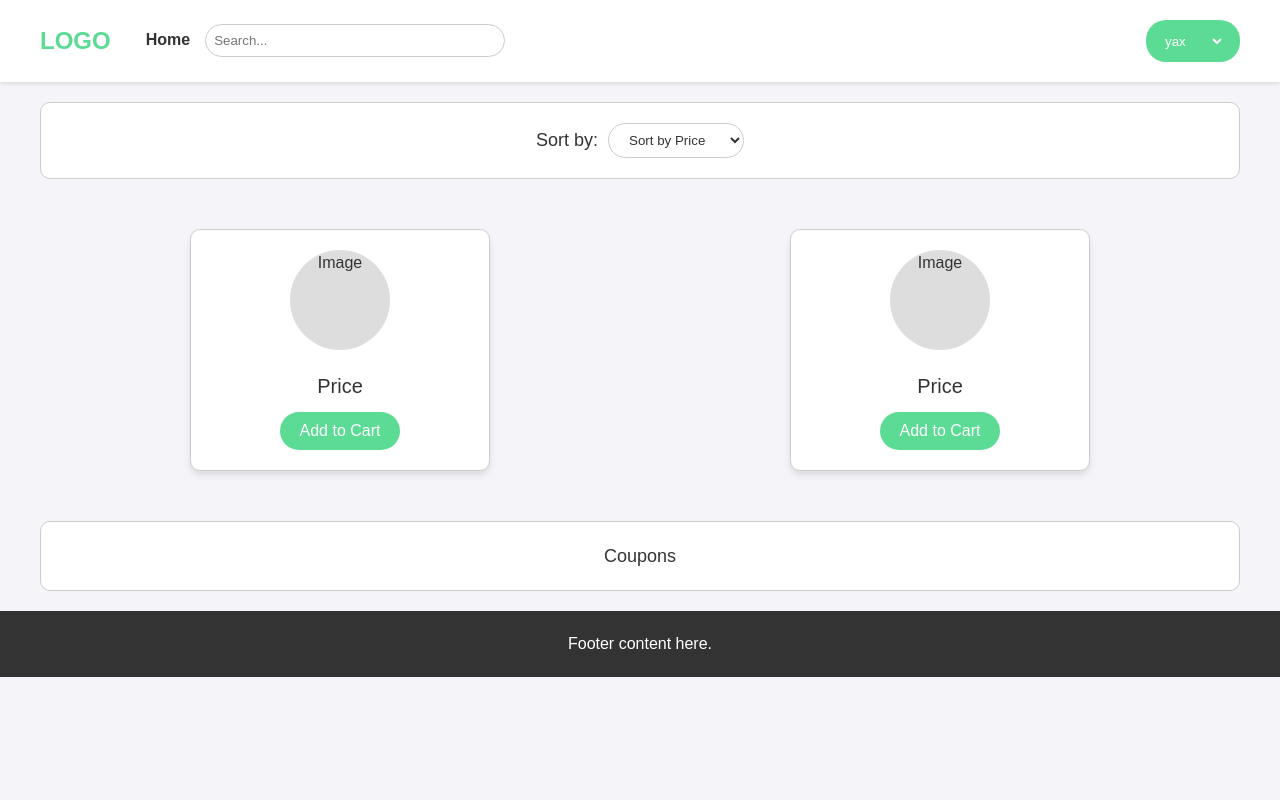
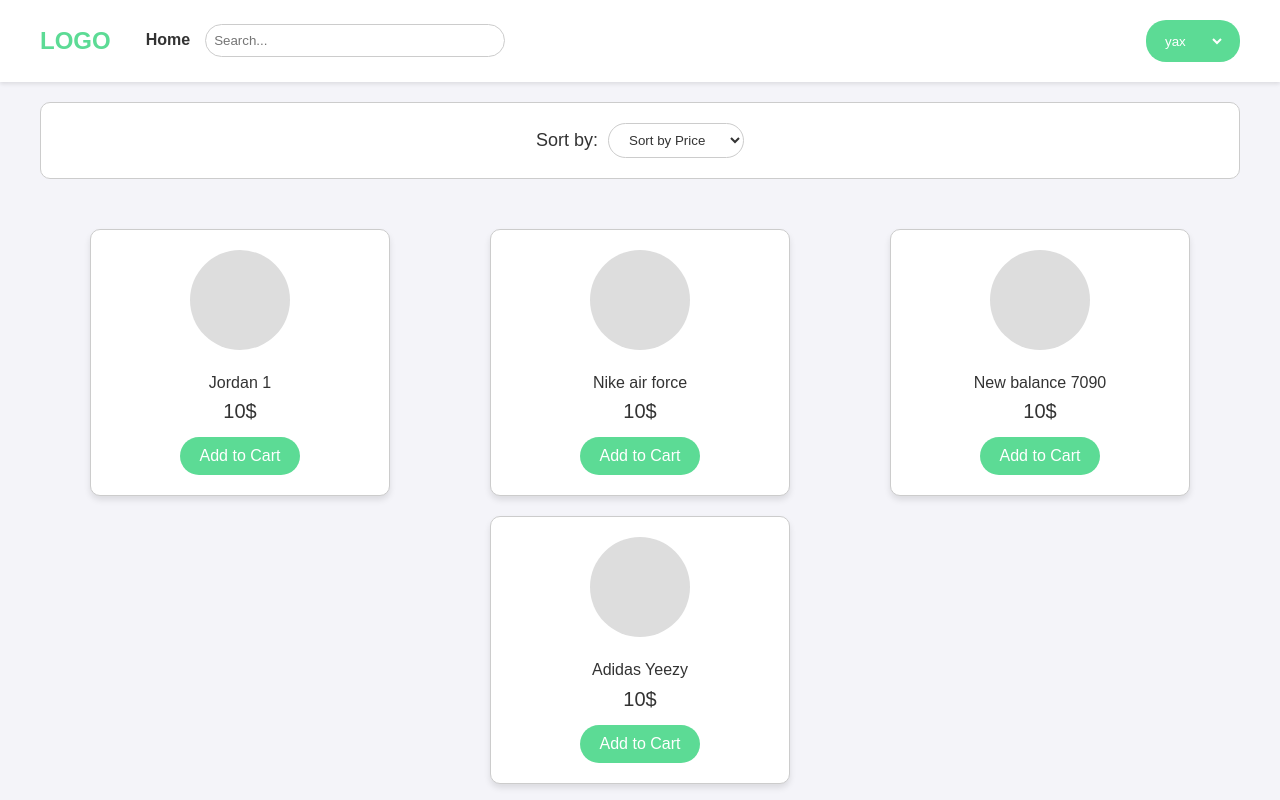
Before and after one commit to Yax26/solescene, a React (Create React App) app: page / in a window 1280 px wide. Shown: the top 800 px of the page. Built offline with nearby package versions, Linux system fonts and the light colour scheme.

Commit message:
uplifted required states and also worked with add to cart button.

```diff
--- a/src/App.js
+++ b/src/App.js
@@ -2,6 +2,7 @@
 import { Footer } from "./Footer";
 import { Header } from "./Header";
 import "./index.css";
+import { useState } from "react";
 
 function App() {
   const users = [{ name: "yax" }, { name: "sarthak" }, { name: "dhruvil" }];
@@ -10,28 +11,43 @@
       id: 1,
       name: "Jordan 1",
       image: "",
+      price: 10,
     },
     {
       id: 2,
       name: "Nike air force",
       image: "",
+      price: 10,
     },
     {
       id: 3,
       name: "New balance 7090",
       image: "",
+      price: 10,
     },
     {
       id: 4,
       name: "Adidas Yeezy",
       image: "",
+      price: 10,
     },
   ];
 
+  // state : user
+  const [user, SetSelectedUser] = useState(0);
+
+  // state : cart
+  const [cart, setCart] = useState([]);
+
   return (
     <div className="App">
-      <Header users={users} products={products} />
-      <Body products={products} />
+      <Header
+        users={users}
+        products={products}
+        user={user}
+        SetSelectedUser={SetSelectedUser}
+      />
+      <Body products={products} cart={cart} setCart={setCart} user={user} />
       <Footer />
     </div>
   );
--- a/src/Body.js
+++ b/src/Body.js
@@ -1,7 +1,7 @@
-export function Body({ products }) {
+export function Body({ products, cart, setCart }) {
   return (
     <main>
-      <div class="filters">
+      <div className="filters">
         <label for="sort-by">Sort by:</label>
         <select id="sort-by">
           <option value="price">Sort by Price</option>
@@ -9,24 +9,35 @@
         </select>
       </div>
 
-      {/* *********************products **************************/}
-      <section class="products">
-        <article class="product">
-          <div class="product-image">Image</div>
-          <div class="product-details">
-            <p class="price">Price</p>
-            <button>Add to Cart</button>
-          </div>
-        </article>
-        <article class="product">
-          <div class="product-image">Image</div>
-          <div class="product-details">
-            <p class="price">Price</p>
-            <button>Add to Cart</button>
-          </div>
-        </article>
-      </section>
-      <aside class="coupons">Coupons</aside>
+      {/* *********************products**************************/}
+      <Products products={products} cart={cart} setCart={setCart} />
+      <aside className="coupons">Coupons</aside>
     </main>
   );
 }
+
+function Products({ products, cart, setCart }) {
+  return (
+    <section class="products">
+      {products.map((product) => {
+        return (
+          <article className="product">
+            <div className="product-image">{product.image}</div>
+            <div className="product-details">
+              <span>{product.name}</span>
+              <p className="price">{product.price}$</p>
+              <button
+                onClick={() => {
+                  setCart([...cart, product]);
+                }}
+              >
+                {console.log(cart, "hello")}
+                Add to Cart
+              </button>
+            </div>
+          </article>
+        );
+      })}
+    </section>
+  );
+}
--- a/src/Header.js
+++ b/src/Header.js
@@ -1,12 +1,7 @@
-import { useState } from "react";
 import Constants from "./Constants.js";
 
-export function Header() {
-  console.log(Constants);
-  const [user, SetSelectedUser] = useState(0);
-
+export function Header({ user, SetSelectedUser }) {
   function handleSetSelectedUser(event) {
-    console.log(event.target.value);
     SetSelectedUser(event.target.value);
   }
 
```
